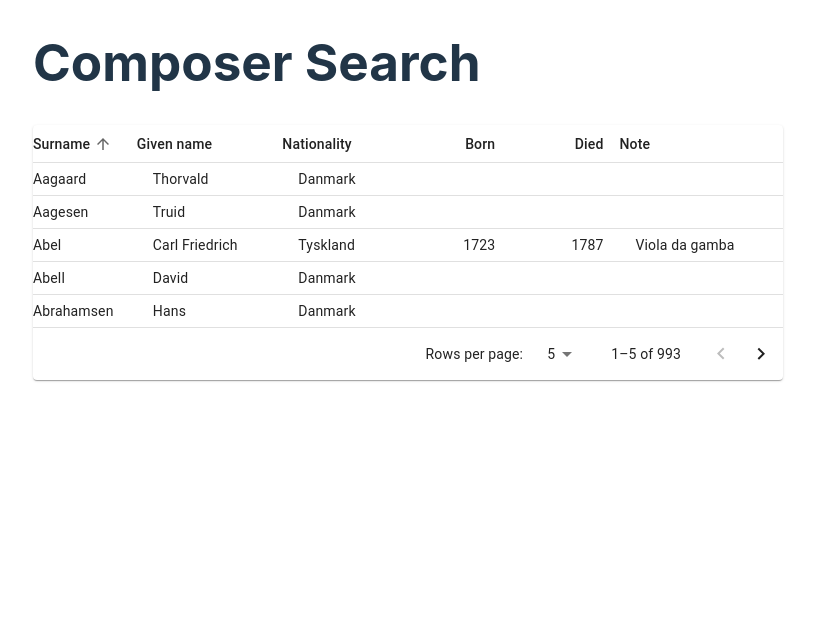
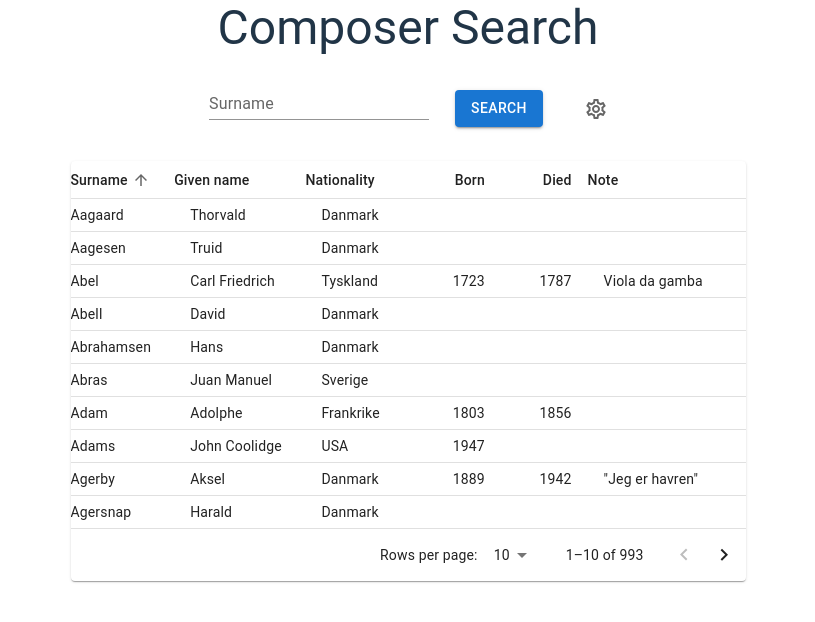
Before and after one commit to jebreimo/composers, a React (Vite) app: page / in a window 1280 px wide. Shown: the top 622 px of the page, without its empty margins (232-1047 px from the left). Built offline with nearby package versions, Linux system fonts and the light colour scheme.

Commit message:
The search form is starting to look rather nice.

```diff
--- /dev/null
+++ b/local/SearchForm.tsx
@@ -0,0 +1,104 @@
+import * as React from 'react';
+import Box from '@mui/material/Box';
+import TextField from '@mui/material/TextField';
+import {Button} from "@mui/material";
+//import {findComposer} from "./FindComposers.ts";
+
+const NoResults = () => {
+    return <Box
+        sx={{bgcolor: '#cfe8fc', height: '100vh'}}
+        display="flex"
+        justifyContent="center"
+        alignItems="center"
+        minHeight="100vh"
+    >
+        <h1>No results found</h1>
+    </Box>;
+}
+
+const Results = () => {
+    return <Box
+        sx={{bgcolor: '#cfe8fc', height: '100vh'}}
+        display="flex"
+        justifyContent="center"
+        alignItems="center"
+        minHeight="100vh"
+    >
+        <h1>Results found</h1>
+    </Box>;
+}
+
+const ResultArea = ({results}: { results: string[] }) => {
+    return results.length > 0 ? <Results/> : <NoResults/>;
+}
+
+function App() {
+    // const [isDisabled, setIsDisabled] = React.useState(true);
+    const [nextQuery, setNextQuery] = React.useState('');
+    const [query, setQuery] = React.useState('');
+
+    const handleEnterPress = (event: React.KeyboardEvent) => {
+        if (event.key === 'Enter') {
+            console.log('Enter key pressed');
+            setQuery(nextQuery);
+            //findComposer(query);
+        }
+    };
+
+    return <>
+        <Box
+            sx={{bgcolor: '#cfe8fc', height: query.length > 0 ? '15vh' : '100vh'}}
+            display="flex"
+            justifyContent="center"
+            alignItems="center"
+            minHeight="10vh"
+        >
+            <TextField
+                id="filled-search"
+                label="Search field"
+                type="search"
+                variant="filled"
+                onChange={(e) => setNextQuery(e.target.value)}
+                onKeyDown={handleEnterPress}
+            />
+            <Button
+                variant="outlined"
+                disabled={nextQuery.length === 0}
+                sx={{marginLeft: 2}}
+                onClick={() => setQuery(nextQuery)}
+            >
+                Search
+            </Button>
+        </Box>
+        {
+            query.length > 0 ? <ResultArea results={[]}/> : null
+        }
+    </>;
+
+    // return (
+    //   <>
+    //     <div>
+    //       <a href="https://vitejs.dev" target="_blank">
+    //         <img src={viteLogo} className="logo" alt="Vite logo" />
+    //       </a>
+    //       <a href="https://react.dev" target="_blank">
+    //         <img src={reactLogo} className="logo react" alt="React logo" />
+    //       </a>
+    //     </div>
+    //     <h1>Vite + React</h1>
+    //     <div className="card">
+    //       <button onClick={() => setCount((count) => count + 1)}>
+    //         count is {count}
+    //       </button>
+    //       <p>
+    //         Edit <code>src/App.tsx</code> and save to test HMR
+    //       </p>
+    //     </div>
+    //     <p className="read-the-docs">
+    //       Click on the Vite and React logos to learn more
+    //     </p>
+    //   </>
+    // )
+}
+
+export default App
--- a/src/App.tsx
+++ b/src/App.tsx
@@ -1,8 +1,40 @@
+import * as React from 'react';
 import EnhancedTable from "./ComposerTable.tsx";
+import Typography from "@mui/material/Typography";
+import Box from '@mui/material/Box';
+import {SearchForm} from "./SearchForm.tsx";
+import {createTheme, ThemeProvider, useMediaQuery} from "@mui/material";
 
 export default function App() {
-    return <div>
-        <h1>Composer Search</h1>
-        <EnhancedTable/>
-    </div>
+    const prefersDarkMode = useMediaQuery('(prefers-color-scheme: dark)');
+    const darkTheme = createTheme({
+        palette: {
+            mode:  prefersDarkMode ? 'dark' : 'light',
+        },
+    });
+
+    return <ThemeProvider theme={darkTheme}>
+        <Box
+            display="flex"
+            flexDirection="column"
+            justifyContent="center"
+            alignItems="center"
+        >
+            <Typography
+                variant="h3"
+                sx={{marginBottom: 2}}
+            >
+                Composer Search
+            </Typography>
+            <SearchForm
+                searchType="surname"
+                onQueryChanged={(query) => console.log(query)}
+                onSearchTypeChanged={(searchType) => console.log(searchType)}
+                onApplyQuery={() => console.log("Apply query")}
+                onAllowPartialMatchChanged={(allowPartialMatch) => console.log(allowPartialMatch)}
+                sx={{marginBottom: 2}}
+            />
+            <EnhancedTable/>
+        </Box>
+    </ThemeProvider>;
 }
--- a/src/ComposerTable.tsx
+++ b/src/ComposerTable.tsx
@@ -8,17 +8,8 @@ import TableHead from '@mui/material/TableHead';
 import TablePagination from '@mui/material/TablePagination';
 import TableRow from '@mui/material/TableRow';
 import TableSortLabel from '@mui/material/TableSortLabel';
-// import Toolbar from '@mui/material/Toolbar';
-// import Typography from '@mui/material/Typography';
 import Paper from '@mui/material/Paper';
-// import IconButton from '@mui/material/IconButton';
-// import Tooltip from '@mui/material/Tooltip';
-// import FormControlLabel from '@mui/material/FormControlLabel';
-// import Switch from '@mui/material/Switch';
-// import DeleteIcon from '@mui/icons-material/Delete';
-// import FilterListIcon from '@mui/icons-material/FilterList';
 import {visuallyHidden} from '@mui/utils';
-// import TextField from "@mui/material/TextField";
 import Box from '@mui/material/Box'; // Box must be imported last to avoid a bug in the MUI library (theme initialization).
 import {getDefaultComposerDb, IComposer} from "./FindComposers.ts";
 
@@ -53,6 +44,7 @@ interface HeadCell {
     id: keyof IComposer;
     label: string;
     numeric: boolean;
+    width: string;
 }
 
 const headCells: readonly HeadCell[] = [
@@ -61,36 +53,42 @@ const headCells: readonly HeadCell[] = [
         numeric: false,
         disablePadding: true,
         label: 'Surname',
+        width: "15%"
     },
     {
         id: 'givenName',
         numeric: false,
         disablePadding: true,
         label: 'Given name',
+        width: "20%"
     },
     {
         id: 'country',
         numeric: false,
         disablePadding: true,
         label: 'Nationality',
+        width: "15%"
     },
     {
         id: 'birth',
         numeric: true,
         disablePadding: false,
         label: 'Born',
+        width:"5%"
     },
     {
         id: 'death',
         numeric: true,
         disablePadding: false,
         label: 'Died',
+        width: "5%"
     },
     {
         id: 'note',
         numeric: false,
         disablePadding: true,
         label: 'Note',
+        width: "40%"
     },
 ];
 
@@ -122,6 +120,7 @@ function EnhancedTableHead(props: EnhancedTableProps) {
                         align={headCell.numeric ? 'right' : 'left'}
                         padding={headCell.disablePadding ? 'none' : 'normal'}
                         sortDirection={orderBy === headCell.id ? order : false}
+                        width={headCell.width}
                     >
                         <TableSortLabel
                             active={orderBy === headCell.id}
@@ -142,52 +141,14 @@ function EnhancedTableHead(props: EnhancedTableProps) {
     );
 }
 
-// function EnhancedTableToolbar() {
-//
-//     return (
-//         <Toolbar
-//             sx={{
-//                 pl: {sm: 2},
-//                 pr: {xs: 1, sm: 1},
-//             }}
-//         >
-//             <Typography
-//                 sx={{flex: '1 1 100%'}}
-//                 variant="h6"
-//                 id="tableTitle"
-//                 component="div"
-//             >
-//                 Composers
-//             </Typography>
-//             <TextField
-//                 id="filled-search"
-//                 label="Given name"
-//                 type="search"
-//                 variant="standard"
-//                 // onChange={(e) => setNextQuery(e.target.value)}
-//                 // onKeyDown={handleEnterPress}
-//             />
-//             <TextField
-//                 id="filled-search"
-//                 label="Given name"
-//                 type="search"
-//                 variant="standard"
-//                 // onChange={(e) => setNextQuery(e.target.value)}
-//                 // onKeyDown={handleEnterPress}
-//             />
-//         </Toolbar>
-//     );
-// }
-
 export default function EnhancedTable() {
     const [order, setOrder] = React.useState<Order>('asc');
     const [orderBy, setOrderBy] = React.useState<keyof IComposer>('surname');
     const [page, setPage] = React.useState(0);
-    const [rowsPerPage, setRowsPerPage] = React.useState(5);
+    const [rowsPerPage, setRowsPerPage] = React.useState(10);
 
     const handleRequestSort = (
-        // @ts-expect-error - event unused
-        event: React.MouseEvent<unknown>,
+        _ev: React.MouseEvent<unknown>,
         property: keyof IComposer,
     ) => {
         const isAsc = orderBy === property && order === 'asc';
@@ -195,13 +156,12 @@ export default function EnhancedTable() {
         setOrderBy(property);
     };
 
-    // @ts-expect-error - event unused
-    const handleChangePage = (event: unknown, newPage: number) => {
+    const handleChangePage = (_ev: unknown, newPage: number) => {
         setPage(newPage);
     };
 
-    const handleChangeRowsPerPage = (event: React.ChangeEvent<HTMLInputElement>) => {
-        setRowsPerPage(parseInt(event.target.value, 10));
+    const handleChangeRowsPerPage = (ev: React.ChangeEvent<HTMLInputElement>) => {
+        setRowsPerPage(parseInt(ev.target.value, 10));
         setPage(0);
     };
 
@@ -219,7 +179,7 @@ export default function EnhancedTable() {
     );
 
     return (
-        <Box sx={{width: '100%'}}>
+        <Box sx={{width: '90%'}}>
             <Paper sx={{width: '100%', mb: 2}}>
                 {/*<EnhancedTableToolbar/>*/}
                 <TableContainer>
@@ -277,7 +237,7 @@ export default function EnhancedTable() {
                     </Table>
                 </TableContainer>
                 <TablePagination
-                    rowsPerPageOptions={[5, 10, 25]}
+                    rowsPerPageOptions={[10, 25, 50]}
                     component="div"
                     count={composerDb.composers.length}
                     rowsPerPage={rowsPerPage}
--- a/src/FindComposers.ts
+++ b/src/FindComposers.ts
@@ -181,13 +181,13 @@ export async function getDefaultComposerDb()
     return defaultComposerDb;
 }
 
-function buildQuery(name: string): Query {
-    const letters: Letter[] = [];
-    for (let i = 0; i < name.length; i++) {
-        letters.push({char: name[i].toUpperCase(), index: i});
-    }
-    return {length: name.length, letters};
-}
+// function buildQuery(name: string): Query {
+//     const letters: Letter[] = [];
+//     for (let i = 0; i < name.length; i++) {
+//         letters.push({char: name[i].toUpperCase(), index: i});
+//     }
+//     return {length: name.length, letters};
+// }
 
 // function binarySearch(query: Query, index: IndexEntry[], db: ComposerDb): IComposer[] {
 //     const results: IComposer[] = [];
--- /dev/null
+++ b/src/SearchForm.tsx
@@ -0,0 +1,103 @@
+import * as React from 'react';
+import TextField from "@mui/material/TextField";
+import Checkbox from '@mui/material/Checkbox';
+import FormControlLabel from '@mui/material/FormControlLabel';
+import ToggleButton from '@mui/material/ToggleButton';
+import ToggleButtonGroup from '@mui/material/ToggleButtonGroup';
+import {Button, Stack} from "@mui/material";
+import SettingsIcon from '@mui/icons-material/Settings';
+import SettingsOutlinedIcon from '@mui/icons-material/SettingsOutlined';
+import Box from '@mui/material/Box';
+
+export type SearchType = "surname" | "given";
+
+export type SearchFormProps = {
+    searchType?: SearchType;
+    allowPartialMatch?: boolean;
+    query?: string;
+    onSearchTypeChanged: (searchType: SearchType) => void;
+    onQueryChanged: (query: string) => void;
+    onApplyQuery: () => void;
+    onAllowPartialMatchChanged: (allowPartialMatch: boolean) => void;
+    sx: undefined | object;
+}
+
+export function SearchForm(props: SearchFormProps ) {
+    const [searchType, setSearchType] = React.useState(props.searchType || "surname");
+    const [showSettings, setShowSettings] = React.useState(false);
+    const [allowPartialMatch, setAllowPartialMatch] = React.useState(props.allowPartialMatch || false);
+    const onSearchTypeChanged = (
+        _ev: React.MouseEvent<HTMLElement>,
+        newAlignment: string,
+    ) => {
+        setSearchType(newAlignment as SearchType);
+        props.onSearchTypeChanged(newAlignment as SearchType);
+    };
+
+    return <Box
+        display="flex"
+        flexDirection="column"
+        justifyContent="center"
+        alignItems="center"
+        sx={props.sx}
+    >
+        <Box
+            display="flex"
+            flexDirection="row"
+            alignItems="center"
+        >
+            <TextField
+                id="filled-search"
+                label={searchType === "surname" ? "Surname" : "Given name"}
+                type="search"
+                variant="standard"
+                sx={{marginBottom: "25px", marginRight: "10px", marginLeft: "10px"}}
+                onChange={(ev) => props.onQueryChanged(ev.target.value)}
+                onKeyDown={(ev) => {if (ev.key === 'Enter') props.onApplyQuery();}}
+            />
+            <Box
+                marginLeft={2}
+                marginRight={4}
+            >
+                <Button
+                    variant="contained"
+                    onClick={props.onApplyQuery}
+                >
+                    Search
+                </Button>
+            </Box>
+            <Checkbox
+                icon={<SettingsOutlinedIcon/>}
+                checkedIcon={<SettingsIcon/>}
+                onChange={() => setShowSettings(!showSettings)}
+            />
+        </Box>
+        {showSettings &&
+            <Stack
+                direction="row"
+                spacing={2}
+                sx={{marginBottom: 2}}
+            >
+                <ToggleButtonGroup
+                    color="primary"
+                    value={searchType}
+                    exclusive
+                    onChange={onSearchTypeChanged}
+                    aria-label="Platform"
+                >
+                    <ToggleButton value="given">Given Name</ToggleButton>
+                    <ToggleButton value="surname">Surname</ToggleButton>
+                </ToggleButtonGroup>
+                <FormControlLabel
+                    control={<Checkbox
+                        checked={allowPartialMatch}
+                        onChange={(ev) => {
+                            setAllowPartialMatch(ev.target.checked);
+                            props.onAllowPartialMatchChanged(ev.target.checked);
+                        }}
+                    />}
+                    label="Allow partial match"/>
+            </Stack>
+        }
+    </Box>
+}
```
